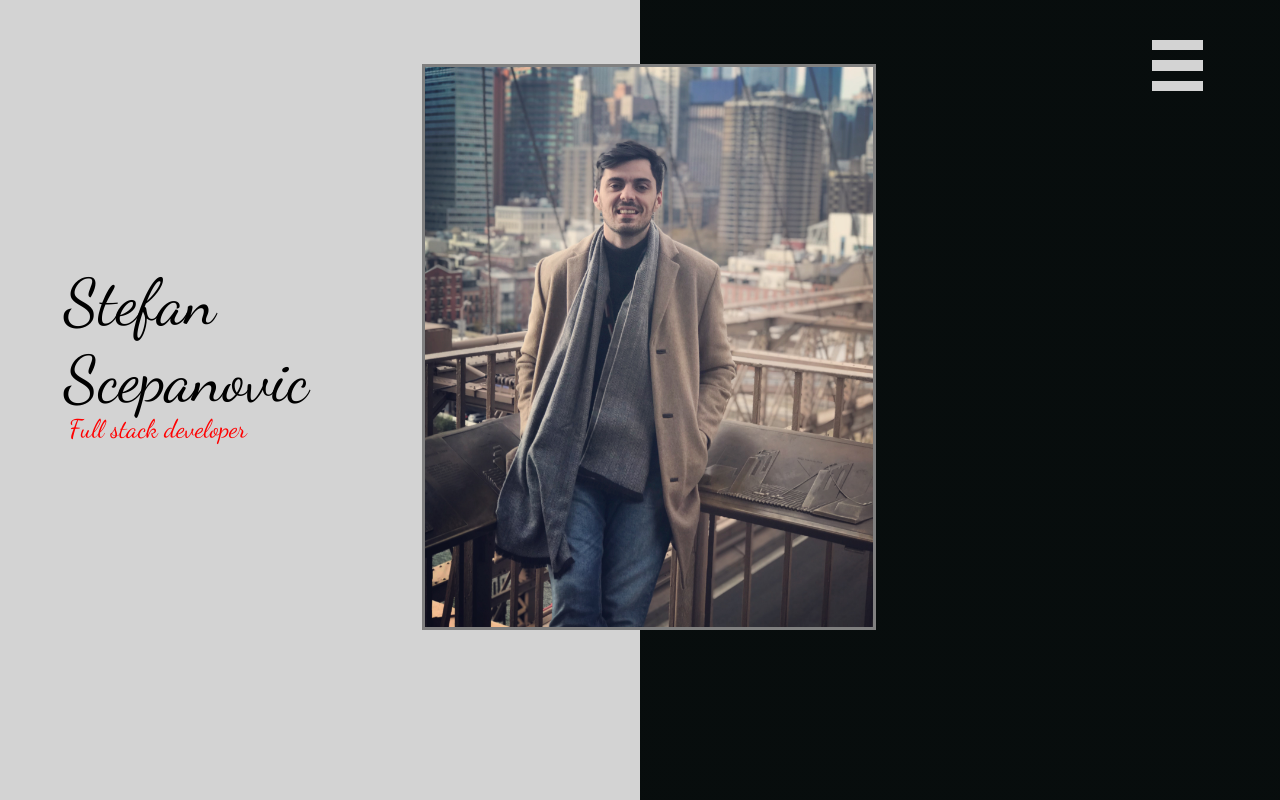
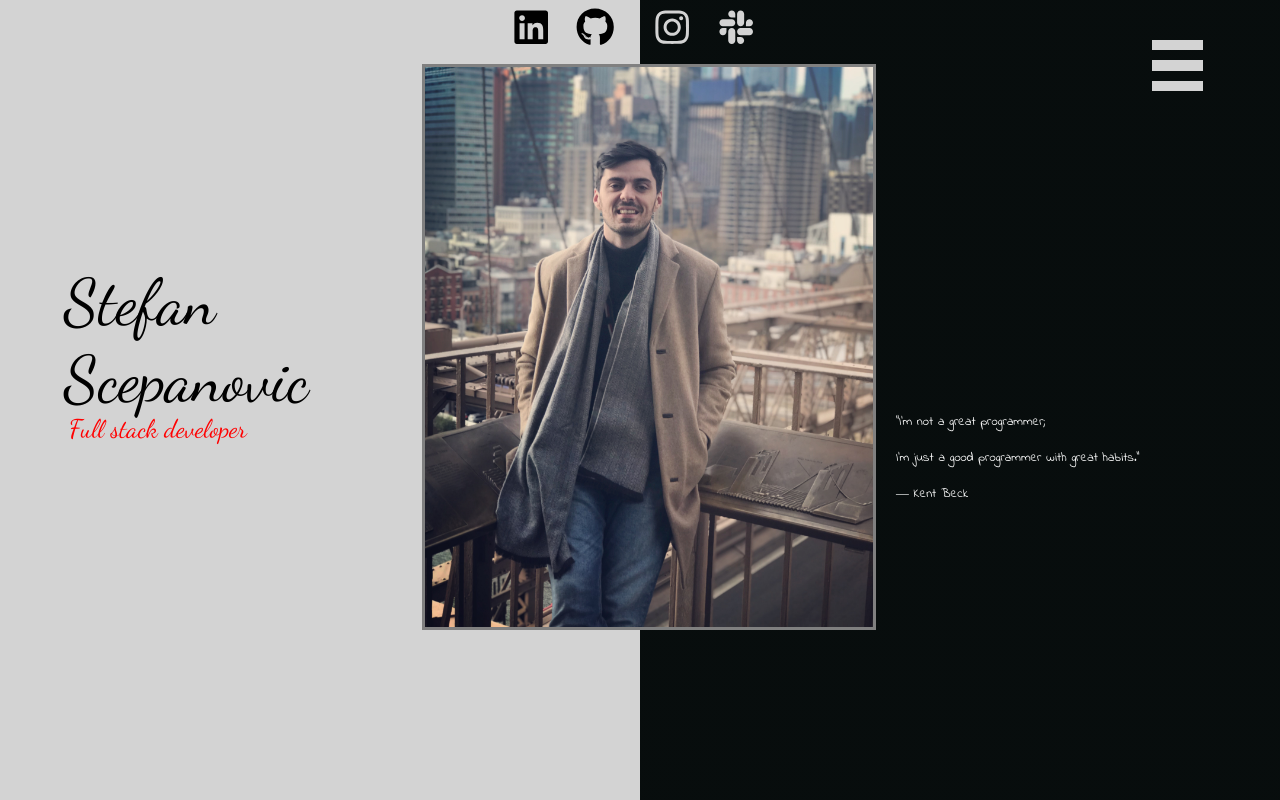
Before and after one commit to scepa991/Portfolio, a React (Create React App) app in the folder portfolio/: page / in a window 1280 px wide. Shown: the top 800 px of the page. Built offline with nearby package versions, Linux system fonts and the light colour scheme.

Commit message:
i have links for icons

```diff
--- a/portfolio/package.json
+++ b/portfolio/package.json
@@ -7,6 +7,7 @@
     "react-burger-menu": "^2.6.11",
     "react-dom": "^16.9.0",
     "react-font-face": "^0.2.1",
+    "react-icons": "^3.7.0",
     "react-motion-menu": "^0.4.4",
     "react-scripts": "3.1.1"
   },
--- a/portfolio/src/App.css
+++ b/portfolio/src/App.css
@@ -1,4 +1,5 @@
 @import url("https://fonts.googleapis.com/css?family=Dancing+Script");
+@import url("https://fonts.googleapis.com/css?family=Indie+Flower");
 
 .div1 {
   text-align: center;
@@ -117,3 +118,12 @@ Note: Beware of modifying this element as it can break the animations - you shou
 
   color: black;
 }
+
+.quote {
+  color: white;
+  position: absolute;
+  top: 50%;
+  left: 70%;
+  font-size: 1vw;
+  font-family: "Indie Flower";
+}
--- a/portfolio/src/components/Main.js
+++ b/portfolio/src/components/Main.js
@@ -1,6 +1,7 @@
 import React, { Component } from "react";
 import "../App.css";
 import { fallDown as Menu } from "react-burger-menu";
+import { FaInstagram, FaGithub, FaLinkedin, FaSlack } from "react-icons/fa";
 
 import picture from "../images/Stefan.jpeg";
 
@@ -37,6 +38,60 @@ class Main extends Component {
             </a>
           </Menu>
         </div>
+        <a href="https://github.com/scepa991" target="_blank">
+          <FaGithub
+            style={{
+              color: "black",
+              width: "3vw",
+              height: "3vw",
+              position: "absolute",
+              top: "1%",
+              left: "45%"
+            }}
+          />
+        </a>
+
+        <a href="https://instagram.com/scepa991/" target="_blank">
+          <FaInstagram
+            style={{
+              color: "#d3d3d3",
+              width: "3vw",
+              height: "3vw",
+              position: "absolute",
+              top: "1%",
+              left: "51%"
+            }}
+          />
+        </a>
+        <a href="https://linkedin.com/in/stefanscepanovic/" target="_blank">
+          <FaLinkedin
+            style={{
+              color: "black",
+              width: "3vw",
+              height: "3vw",
+              position: "absolute",
+              top: "1%",
+              left: "40%"
+            }}
+          />
+        </a>
+        <FaSlack
+          style={{
+            color: "d3d3d3",
+            width: "3vw",
+            height: "3vw",
+            position: "absolute",
+            top: "1%",
+            left: "56%"
+          }}
+        />
+        <p className="quote">
+          “I'm not a great programmer;
+          <br />
+          <br />
+          I'm just a good programmer with great habits.” <br />
+          <br />― Kent Beck
+        </p>
 
         <img className="img" src={picture} alt={"Stefan image"} />
       </div>
```
Also changed, not shown: 1 other file (tests, documents, lock files or other folders).
